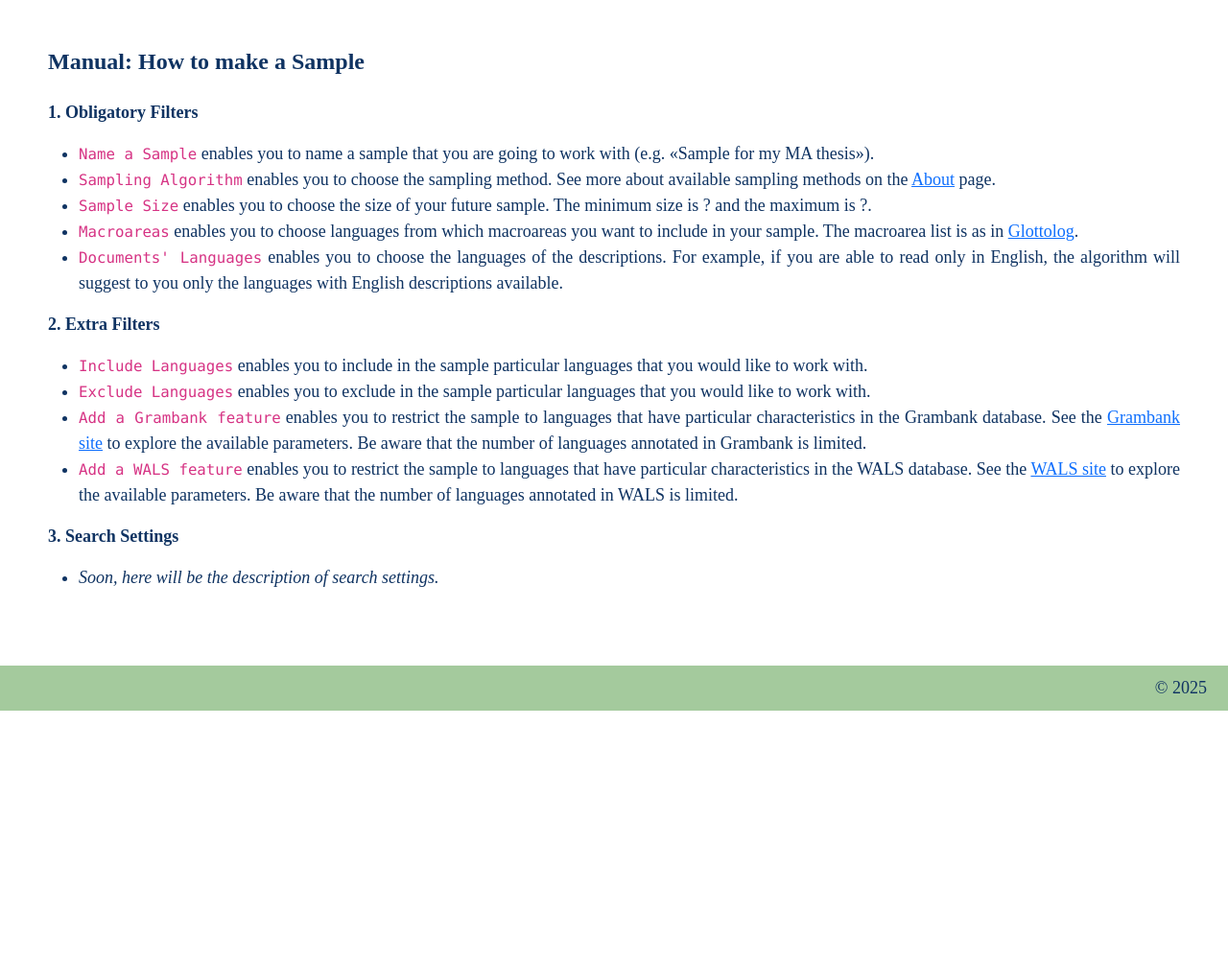
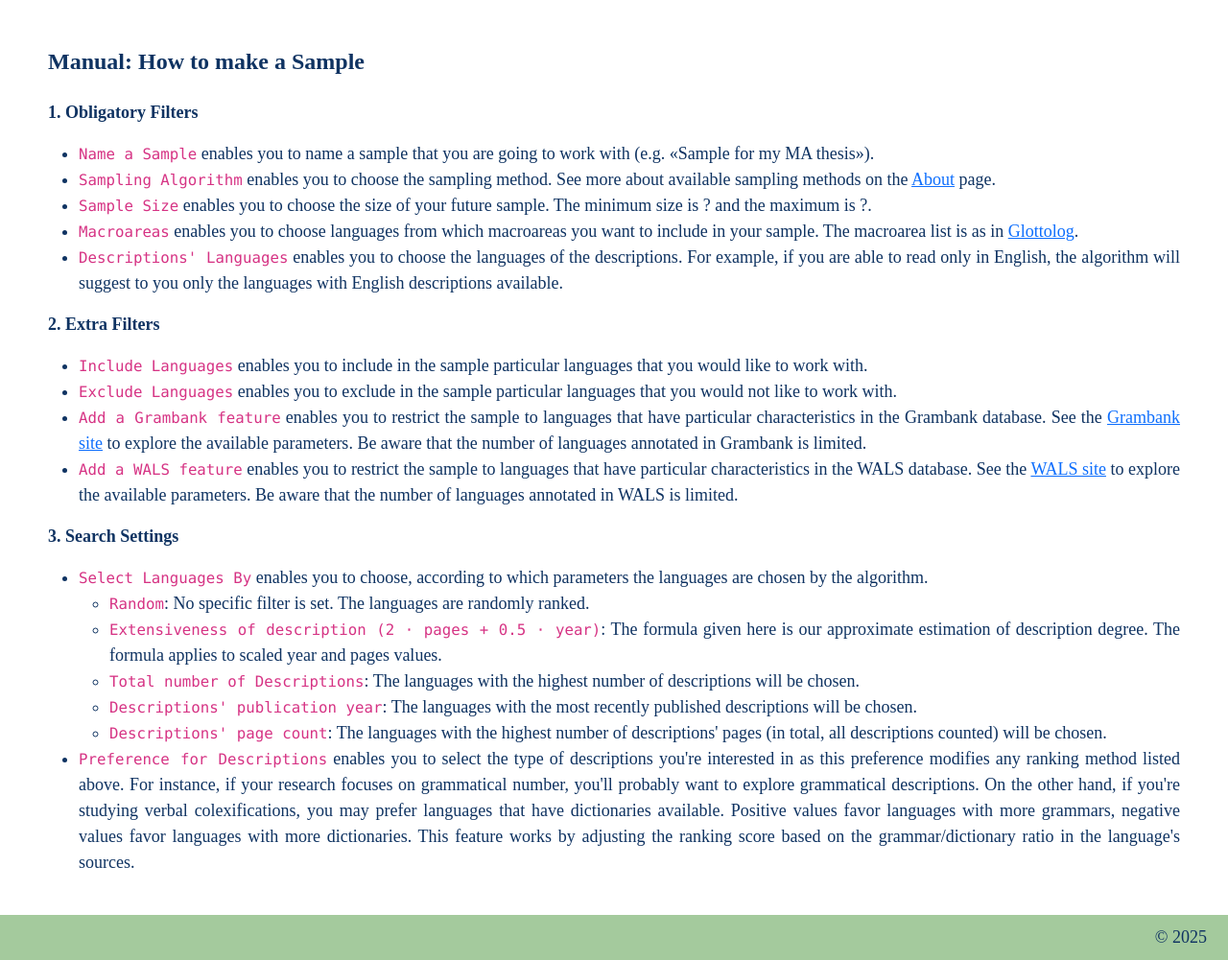
Before and after one commit to Interprole/Sampling, a Flask app: page /manual in a window 1280 px wide. Shown: the part 59-1060 px from the top of the page at 96% size. Before the commit the page ends 800 px from the top, so only its background shows below. Run offline with Flask 3, Linux system fonts and the light colour scheme; some libraries are stand-ins or nearby versions.

Commit message:
manual and tooltips texts updated

```diff
--- a/static/styles.css
+++ b/static/styles.css
@@ -222,6 +222,8 @@ select,
 }
 
 .tooltip-inner {
+    max-width: 250px;
+    white-space: normal;
 	text-align: justify !important;
 }
 
--- a/templates/manual.html
+++ b/templates/manual.html
@@ -8,17 +8,25 @@
     <li><code>Sampling Algorithm</code> enables you to choose the sampling method. See more about available sampling methods on the <a href="/about">About</a> page.</li>
     <li><code>Sample Size</code> enables you to choose the size of your future sample. The minimum size is ? and the maximum is ?.</li>
     <li><code>Macroareas</code> enables you to choose languages from which macroareas you want to include in your sample. The macroarea list is as in <a href="glottolog.org">Glottolog</a>.</li>
-    <li><code>Documents' Languages</code> enables you to choose the languages of the descriptions. For example, if you are able to read only in English, the algorithm will suggest to you only the languages with English descriptions available.</li>
+    <li><code>Descriptions' Languages</code> enables you to choose the languages of the descriptions. For example, if you are able to read only in English, the algorithm will suggest to you only the languages with English descriptions available.</li>
 </ul>
 <p> <strong>2. Extra Filters</strong> </p>
 <ul>
     <li><code>Include Languages</code> enables you to include in the sample particular languages that you would like to work with.</li>
-    <li><code>Exclude Languages</code> enables you to exclude in the sample particular languages that you would like to work with.</li>
+    <li><code>Exclude Languages</code> enables you to exclude in the sample particular languages that you would not like to work with.</li>
     <li><code>Add a Grambank feature</code> enables you to restrict the sample to languages that have particular characteristics in the Grambank database. See the <a href="https://grambank.clld.org/">Grambank site</a> to explore the available parameters. Be aware that the number of languages annotated in Grambank is limited.</li>
     <li><code>Add a WALS feature</code> enables you to restrict the sample to languages that have particular characteristics in the WALS database. See the <a href="https://wals.info/">WALS site</a> to explore the available parameters. Be aware that the number of languages annotated in WALS is limited.</li>
 </ul>
 <p> <strong>3. Search Settings</strong> </p>
 <ul>
-    <li><i>Soon, here will be the description of search settings.</i></li>
+    <li><code>Select Languages By</code> enables you to choose, according to which parameters the languages are chosen by the algorithm.</li>
+    <ul>
+        <li><code>Random</code>: No specific filter is set. The languages are randomly ranked.</li>
+        <li><code>Extensiveness of description (<span>2 &middot;&nbsp;pages + 0.5 &middot;&nbsp;year</span>)</code>: The formula given here is our approximate estimation of description degree. The formula applies to scaled year and pages values.</li>
+        <li><code>Total number of Descriptions</code>: The languages with the highest number of descriptions will be chosen.</li>
+        <li><code>Descriptions' publication year</code>: The languages with the most recently published descriptions will be chosen.</li>
+        <li><code>Descriptions' page count</code>: The languages with the highest number of descriptions' pages (in total, all descriptions counted) will be chosen.</li>
+    </ul>
+    <li><code>Preference for Descriptions</code> enables you to select the type of descriptions you're interested in as this preference modifies any ranking method listed above. For instance, if your research focuses on grammatical number, you'll probably want to explore grammatical descriptions. On the other hand, if you're studying verbal colexifications, you may prefer languages that have dictionaries available. Positive values favor languages with more grammars, negative values favor languages with more dictionaries. This feature works by adjusting the ranking score based on the grammar/dictionary ratio in the language's sources.</li>
 </ul>
 {% endblock %}
```
Also changed, not shown: templates/main.html (+10 -10 lines).
